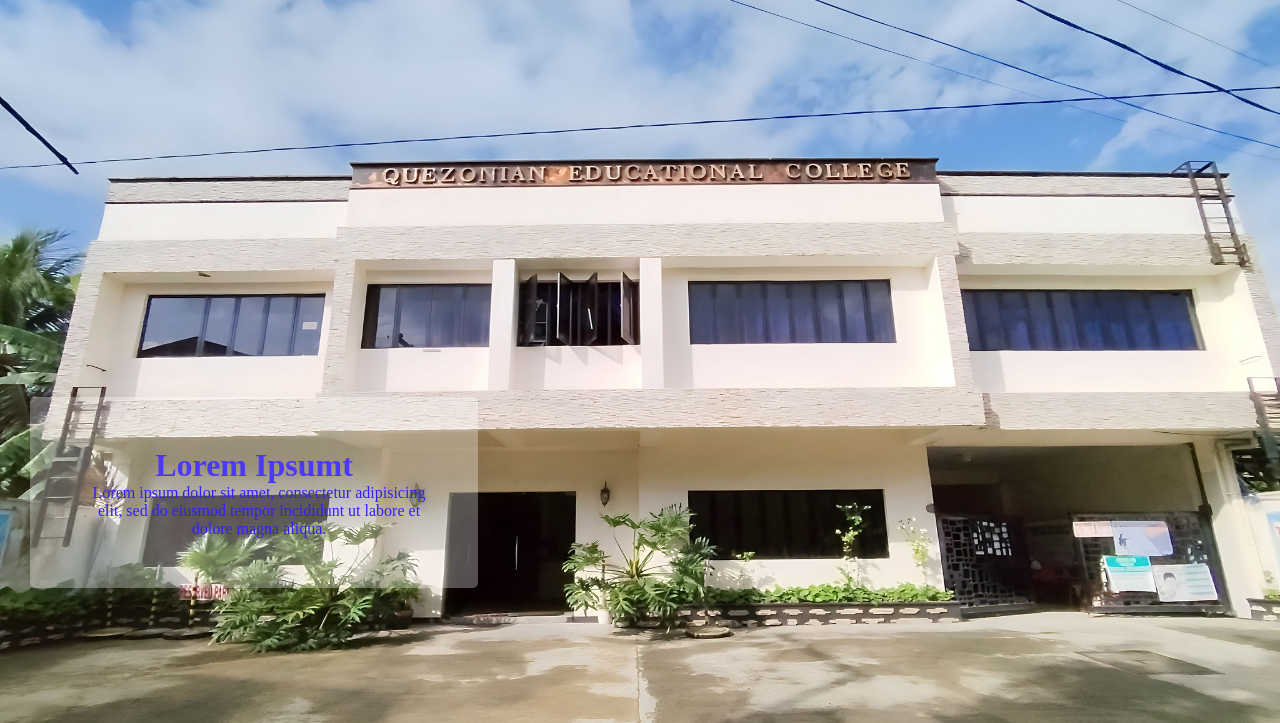
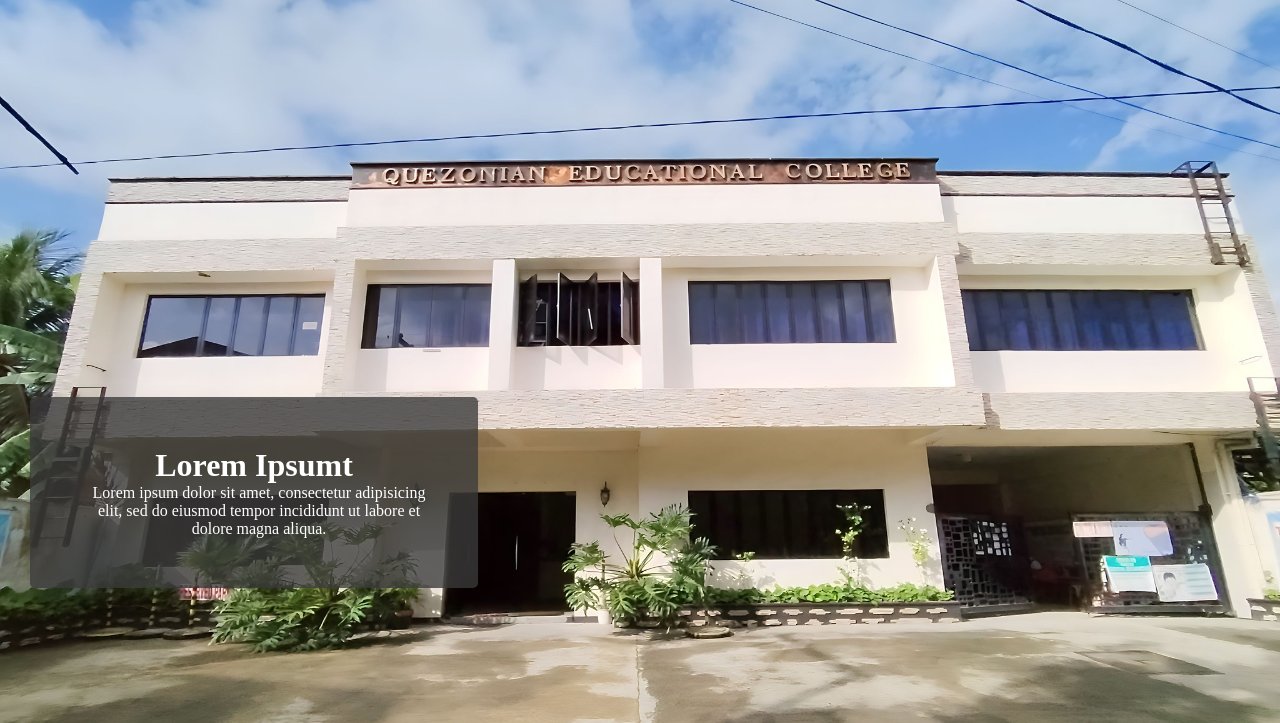
Before and after one commit to RKTongol/qeci, a website: page index.html in a window 1280 px wide. Shown: the part 77-800 px from the top of the page. Drawn offline with nearby package versions, Linux system fonts and the light colour scheme.

Commit message:
fix background

```diff
--- a/assets/styles.css
+++ b/assets/styles.css
@@ -237,8 +237,8 @@
 
  .slider .slide .infor{
    position: absolute;
-   color: #222;
-   background: rgba(255, 255, 255, 0.3);
+   color: #303030;
+   background: rgba(58, 58, 58, 0.781);
    width: 35%;
    margin-top: 400px;
    margin-left: 30px;
@@ -248,7 +248,7 @@
  }
 
  .slider .slide .infor h1{
-   color:  rgb(61, 40, 250);
+   color:  rgb(255, 255, 255);
    font-size: 2em;
    font-weight: 800;
  }
@@ -256,13 +256,13 @@
  .slider .slide .infor h2{
    font-size: 2em;
    font-weight: 800;
-   color:  rgb(75, 56, 252);
+   color:  rgb(255, 255, 255);
  }
 
  .slider .slide .infor p{
    font-size: 1em;
    font-weight: 400;
-   color: rgb(52, 30, 253);
+   color: rgb(255, 255, 255);
  }
  .navigation{
    padding-top: 15%;
@@ -731,7 +731,7 @@
 .form{
    display: flex;
    position: absolute;
-   top: 0;
+   top: 100px;
    left: 0;
    margin-left: 50%;
    justify-content: center;
@@ -947,7 +947,7 @@
    border-radius: 30px;
 }
 .login h1{
-   margin-top: -10px;
+   margin-top: 10px;
    font-size: 30px;
    border-top-left-radius: 30px;
    border-top-right-radius: 30px;
```
